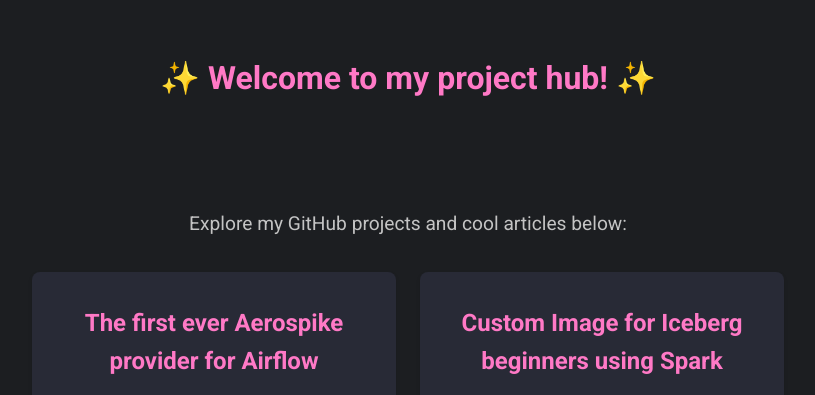
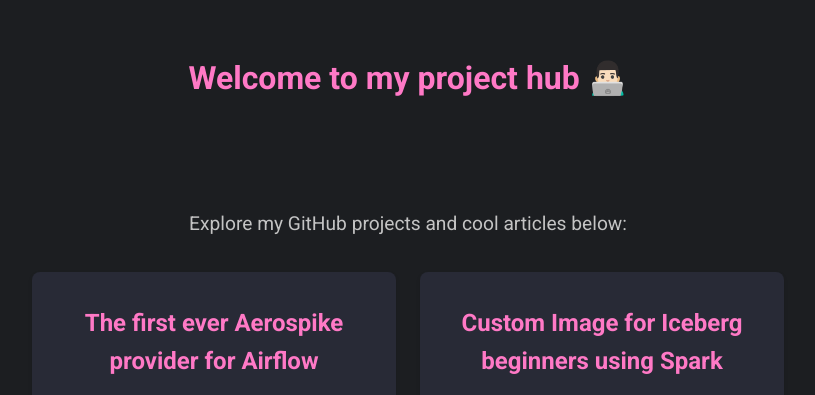
Before and after one commit to eldar-elne/pretty_landing_page, a plain HTML site: page index.html in a window 1280 px wide. Shown: the top 395 px of the page, without its empty margins (232-1047 px from the left). Drawn offline with Linux system fonts and the light colour scheme.

Commit message:
Update index.html

```diff
--- a/index.html
+++ b/index.html
@@ -3,7 +3,7 @@
 <head>
     <meta charset="UTF-8">
     <meta name="viewport" content="width=device-width, initial-scale=1.0">
-    <title>My GitHub Projects</title>
+    <title>Eldar's Worfolio</title>
     <style>
         @import url('https://fonts.googleapis.com/css2?family=Roboto:wght@400;500;700&display=swap');
         body {
@@ -116,7 +116,7 @@
 </head>
 <body>
     <header>
-        <h1>✨ Welcome to my project hub! ✨</h1>
+        <h1>Welcome to my project hub 👨🏻‍💻</h1>
     </header>
     <div class="container">
         <div class="intro">
```
